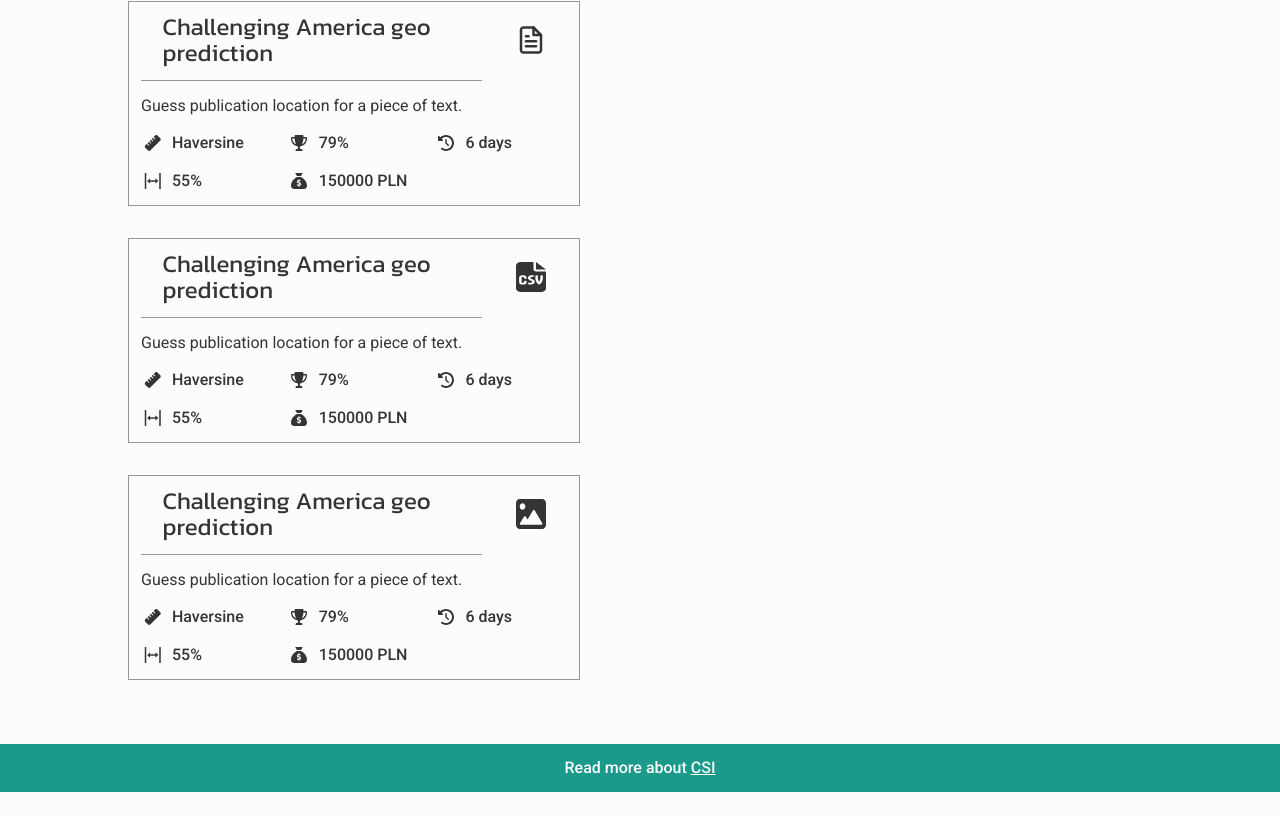
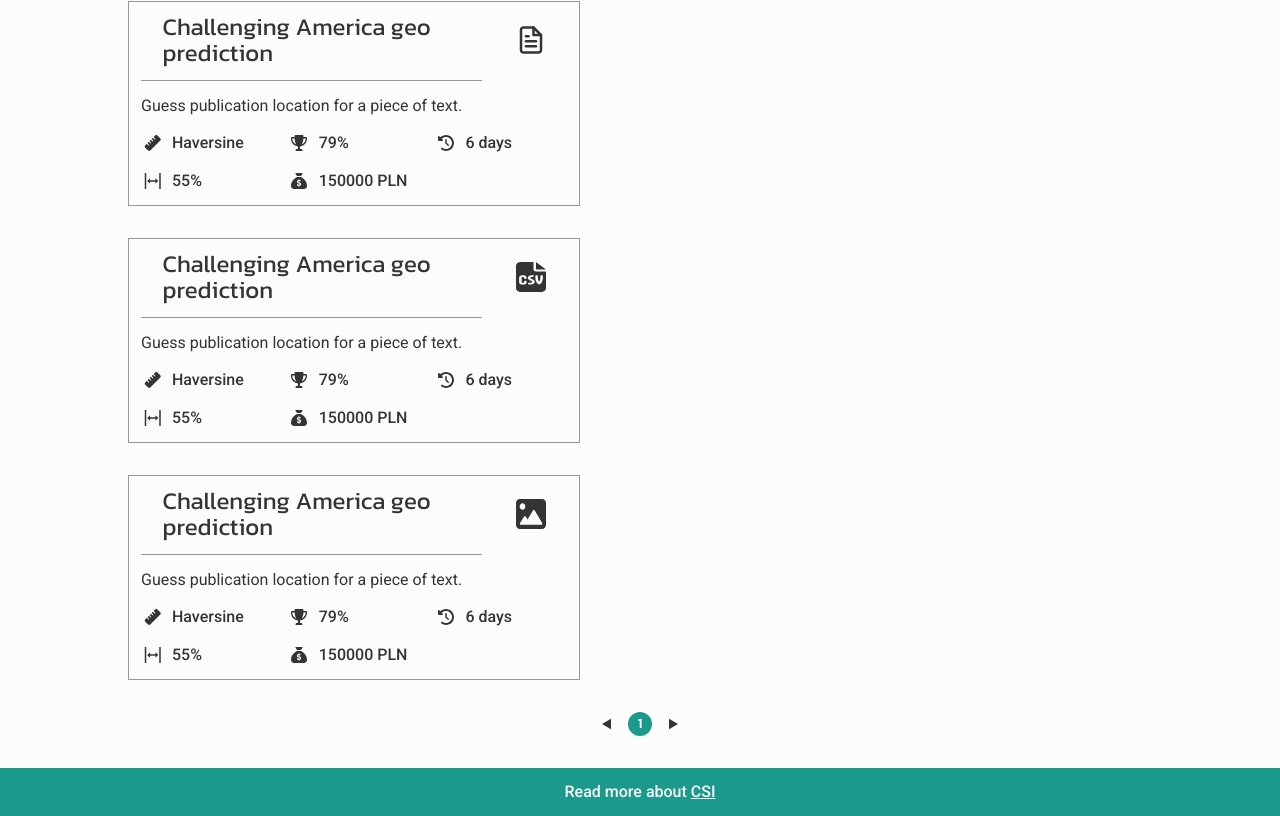
Before and after one commit to amu-cai/amueval-frontend, a React (Create React App) app: page /challenges in a window 1280 px wide. Shown: the part 237-1053 px from the top of the page. Before the commit the page ends 1029 px from the top, so only its background shows below. Built offline with nearby package versions, Linux system fonts and the light colour scheme.

Commit message:
heroku deploy

```diff
--- /dev/null
+++ b/src/components/elements/Pager.js
@@ -0,0 +1,22 @@
+import React from "react";
+import {FlexRow, Svg} from "../../utils/containers";
+import CircleNumber from "./CircleNumber";
+import polygon from '../../assets/polygon.svg';
+import styled from "styled-components";
+
+const RotatedSvg = styled(Svg)`
+  transform: rotate(180deg);
+  cursor: pointer;
+`;
+
+const Pager = (props) => {
+    return (
+        <FlexRow gap='14px'>
+            <Svg as='button' src={polygon} cursor='pointer'/>
+            <CircleNumber number={props.number}/>
+            <RotatedSvg as='button' src={polygon}/>
+        </FlexRow>
+    );
+}
+
+export default Pager;
--- a/src/pages/Challenges.js
+++ b/src/pages/Challenges.js
@@ -6,6 +6,7 @@ import MiniChallenge from "../components/elements/MiniChallenge";
 import textIco from '../assets/text_ico.svg';
 import tabularIco from '../assets/tabular_ico.svg';
 import imageIco from '../assets/image_ico.svg';
+import Pager from "../components/elements/Pager";
 
 const Challenges = () => {
     return (
@@ -25,6 +26,7 @@ const Challenges = () => {
                                    describe={`Guess publication location for a piece of text.`}/>
                 </Grid>
             </FlexColumn>
+            <Pager number={1}/>
         </FlexColumn>
     );
 }
```
Also changed, not shown: src/assets/polygon.svg (added).
